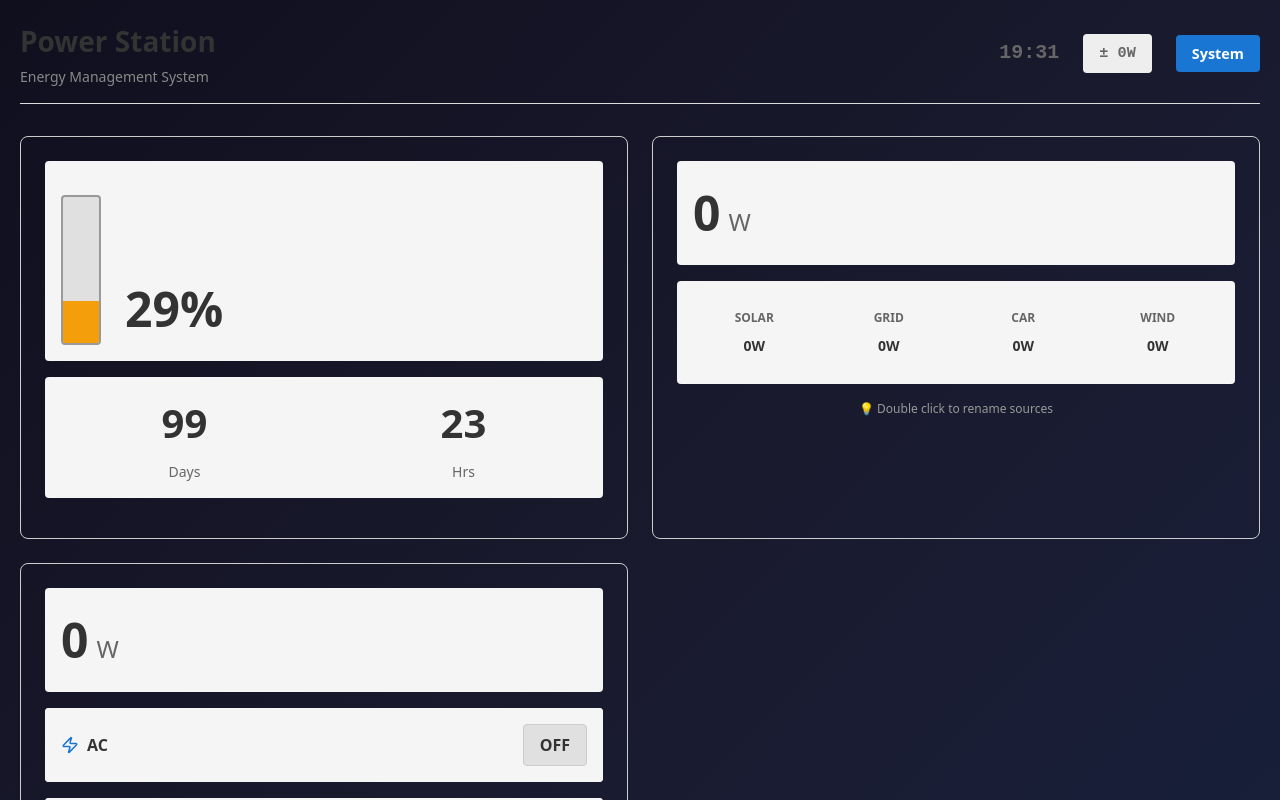
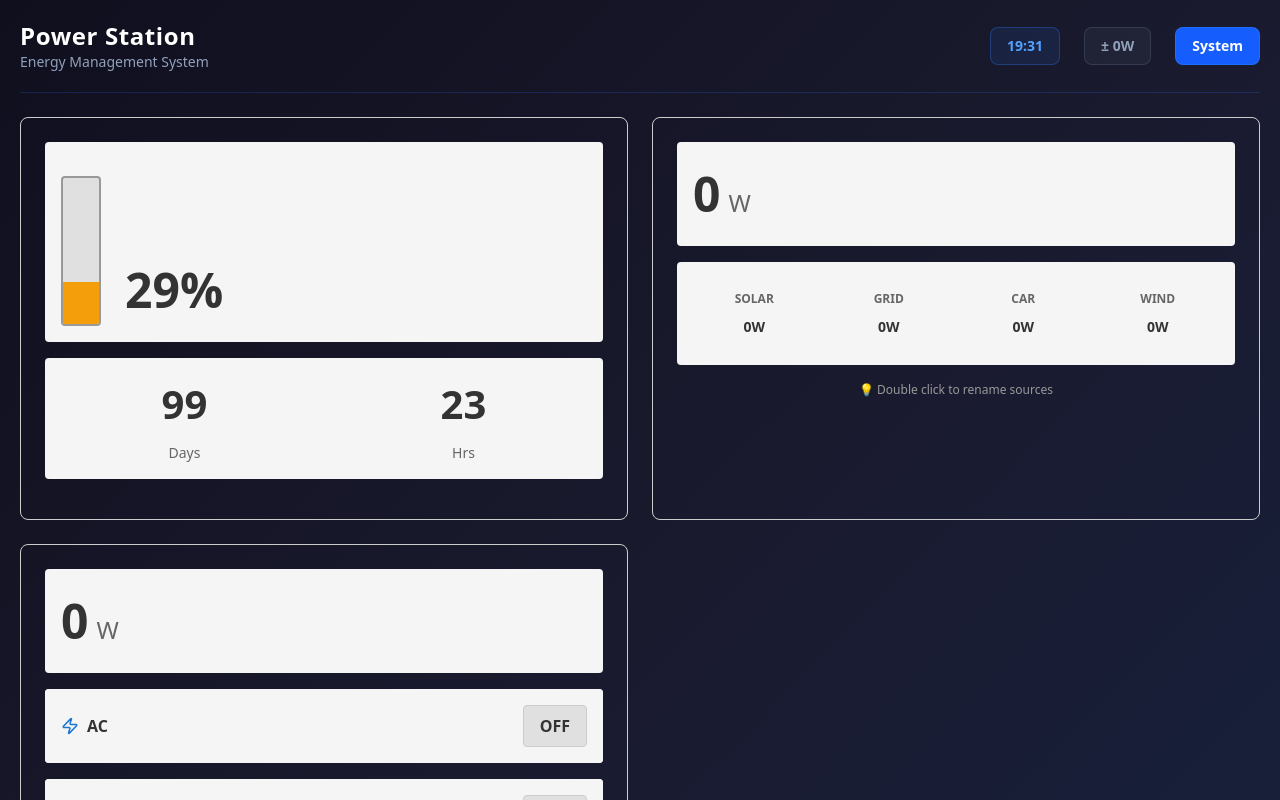
Before and after one commit to VermiNew/energy-monitoring-system, a React (Vite) app: page / in a window 1280 px wide. Shown: the top 800 px of the page. Built offline with nearby package versions, Linux system fonts and the light colour scheme.

Commit message:
style: migrate header section to tailwind dark theme

```diff
--- a/src/components/HeaderSection.tsx
+++ b/src/components/HeaderSection.tsx
@@ -25,18 +25,29 @@ export function HeaderSection({ inputPower = 0, outputPower = 0, netPower = 0, o
   }, [])
 
   return (
-    <header className="gui-header">
+    <header className="flex items-center justify-between pb-5 border-b border-blue-500/20">
       <div>
-        <h1 className="gui-title">Power Station</h1>
-        <p className="gui-subtitle">Energy Management System</p>
+        <h1 className="text-2xl font-bold text-white tracking-wide font-orbitron m-0">Power Station</h1>
+        <p className="text-sm text-slate-400 m-0 font-normal">Energy Management System</p>
       </div>
-      <div className="gui-time-container">
-        <div className="gui-time">{time}</div>
-        <div className={`net-power ${netPower > 0 ? 'charging' : netPower < 0 ? 'discharging' : 'neutral'}`}>
+      <div className="flex gap-6 items-center">
+        <div className="px-4 py-2 rounded-lg text-sm font-semibold border border-blue-500/30 bg-blue-500/10 text-blue-400 font-orbitron">
+          {time}
+        </div>
+        <div className={`px-4 py-2 rounded-lg text-sm font-semibold border font-rajdhani ${
+          netPower > 0
+            ? 'bg-green-500/10 border-green-500/30 text-green-400'
+            : netPower < 0
+            ? 'bg-orange-500/10 border-orange-500/30 text-orange-400'
+            : 'bg-slate-500/10 border-slate-500/30 text-slate-400'
+        }`}>
           {netPower > 0 ? '+' : netPower < 0 ? '' : '±'} {Math.abs(netPower)}W
         </div>
         {onShowSystem && (
-          <button className="system-button" onClick={onShowSystem}>
+          <button
+            onClick={onShowSystem}
+            className="px-4 py-2 rounded-lg text-sm font-semibold bg-blue-600 text-white hover:bg-blue-700 transition-all border border-blue-500/50"
+          >
             System
           </button>
         )}
```
